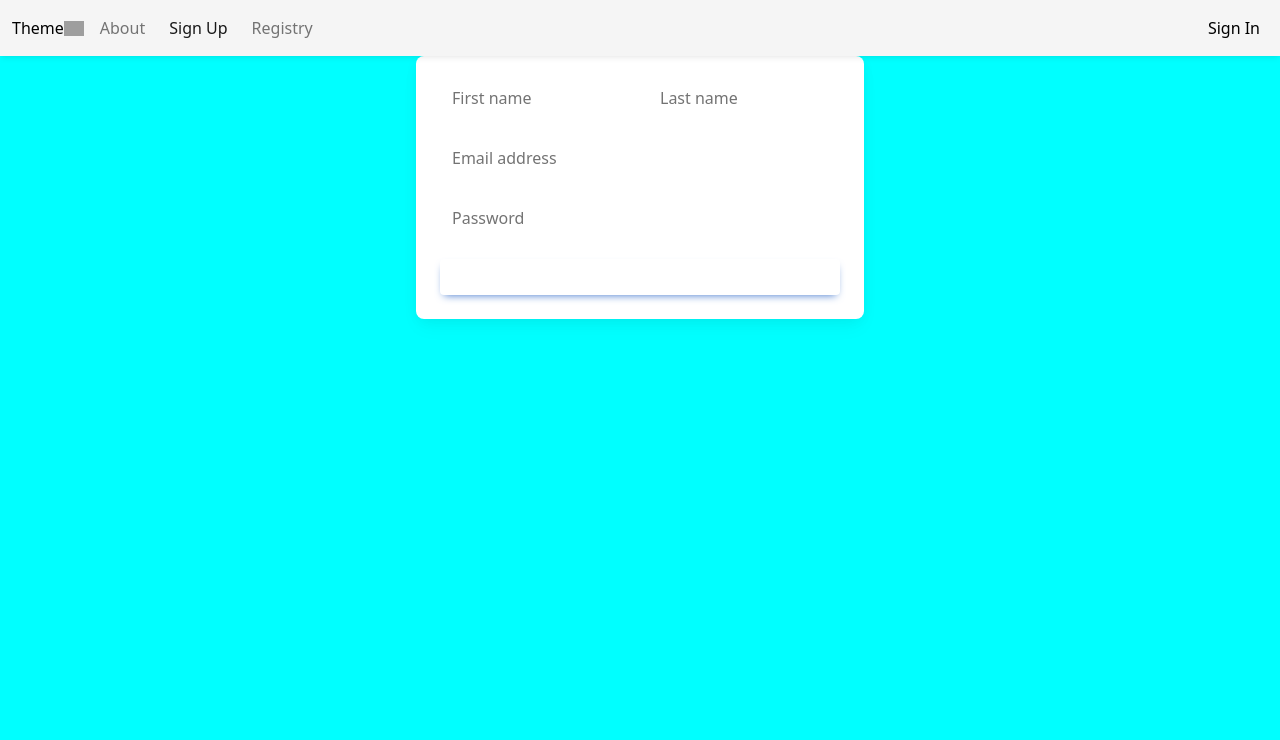
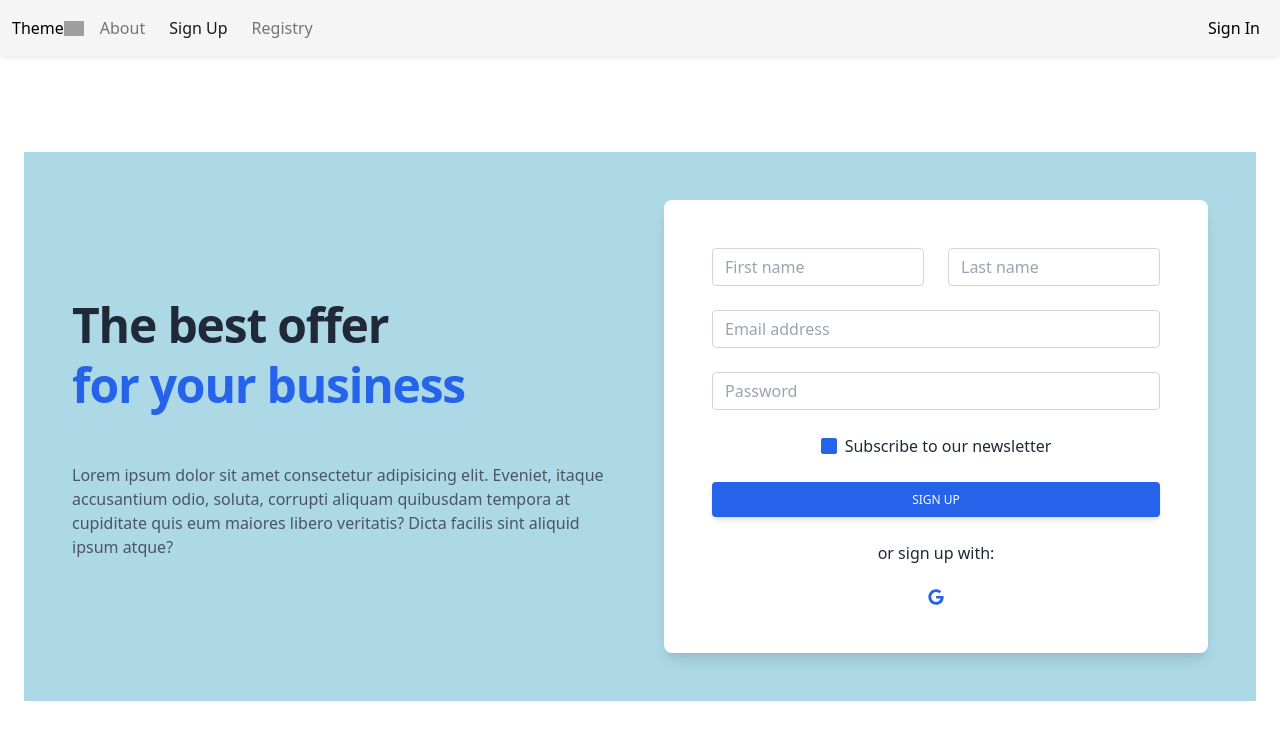
Before and after one commit to TravisH-bot/NAB, a React (Create React App) app: page /signup in a window 1280 px wide. Shown: the top 740 px of the page. Built offline with nearby package versions, Linux system fonts and the light colour scheme; no server answers; grey boxes are pictures that could not be loaded; what tw-elements would draw is missing.

Commit message:
redesigned the sign up form

```diff
--- a/src/components/auth/signup/Signup.page.js
+++ b/src/components/auth/signup/Signup.page.js
@@ -22,97 +22,114 @@ const SignUp = () => {
   };
 
   return (
-    <>
-      <div className="test flex justify-center">
-        <div className="signUpForm">
-          <div class="block max-w-md rounded-lg bg-white p-6 shadow-[0_2px_15px_-3px_rgba(0,0,0,0.07),0_10px_20px_-2px_rgba(0,0,0,0.04)] dark:bg-neutral-700">
+    // <!-- Container for demo purpose -->
+    <div className="container my-24 px-6 mx-auto">
+      {/* <!-- Section: Design Block --> */}
+      <section className="mb-32 text-gray-800 text-center lg:text-left">
+        <div
+          className="px-6 py-12 md:px-12"
+          style={{ backgroundColor: "lightBlue" }}
+        >
+          <div className="grid lg:grid-cols-2 gap-12 flex items-center">
+            <div className="mt-12 lg:mt-0">
+              <h1 className="text-5xl font-bold tracking-tight leading-tight mb-12">
+                The best offer <br />
+                <span className="text-blue-600">for your business</span>
+              </h1>
+              <p className="text-gray-600">
+                Lorem ipsum dolor sit amet consectetur adipisicing elit.
+                Eveniet, itaque accusantium odio, soluta, corrupti aliquam
+                quibusdam tempora at cupiditate quis eum maiores libero
+                veritatis? Dicta facilis sint aliquid ipsum atque?
+              </p>
+            </div>
+            <div className="mb-12 lg:mb-0">
+              <div className="block rounded-lg shadow-lg bg-white px-6 py-12 md:px-12">
                 <form onSubmit={signUp}>
-              <div class="grid grid-cols-2 gap-4">
-                {/* <!--First name input--> */}
-                <div class="relative mb-6" data-te-input-wrapper-init>
+                  <div className="grid md:grid-cols-2 md:gap-6">
+                    <div className="mb-6">
                       <input
                         type="text"
-                    class="peer block min-h-[auto] w-full rounded border-0 bg-transparent px-3 py-[0.32rem] leading-[1.6] outline-none transition-all duration-200 ease-linear focus:placeholder:opacity-100 data-[te-input-state-active]:placeholder:opacity-100 motion-reduce:transition-none dark:text-neutral-200 dark:placeholder:text-neutral-200 [&:not([data-te-input-placeholder-active])]:placeholder:opacity-0"
-                    id="exampleInput123"
-                    aria-describedby="emailHelp123"
+                        className="form-control block w-full px-3 py-1.5 text-base font-normal text-gray-700 bg-white bg-clip-padding border border-solid border-gray-300 rounded transition ease-in-out m-0 focus:text-gray-700 focus:bg-white focus:border-blue-600 focus:outline-none"
                         placeholder="First name"
                       />
-                  <label
-                    for="emailHelp123"
-                    class="pointer-events-none absolute left-3 top-0 mb-0 max-w-[90%] origin-[0_0] truncate pt-[0.37rem] leading-[1.6] text-neutral-500 transition-all duration-200 ease-out peer-focus:-translate-y-[0.9rem] peer-focus:scale-[0.8] peer-focus:text-primary peer-data-[te-input-state-active]:-translate-y-[0.9rem] peer-data-[te-input-state-active]:scale-[0.8] motion-reduce:transition-none dark:text-neutral-200 dark:peer-focus:text-primary"
-                  >
-                    First name
-                  </label>
                     </div>
-
-                {/* <!--Last name input--> */}
-                <div class="relative mb-6" data-te-input-wrapper-init>
+                    <div className="mb-6">
                       <input
                         type="text"
-                    class="peer block min-h-[auto] w-full rounded border-0 bg-transparent px-3 py-[0.32rem] leading-[1.6] outline-none transition-all duration-200 ease-linear focus:placeholder:opacity-100 data-[te-input-state-active]:placeholder:opacity-100 motion-reduce:transition-none dark:text-neutral-200 dark:placeholder:text-neutral-200 [&:not([data-te-input-placeholder-active])]:placeholder:opacity-0"
-                    id="exampleInput124"
-                    aria-describedby="emailHelp124"
+                        className="form-control block w-full px-3 py-1.5 text-base font-normal text-gray-700 bg-white bg-clip-padding border border-solid border-gray-300 rounded transition ease-in-out m-0 focus:text-gray-700 focus:bg-white focus:border-blue-600 focus:outline-none"
                         placeholder="Last name"
                       />
-                  <label
-                    for="exampleInput124"
-                    class="pointer-events-none absolute left-3 top-0 mb-0 max-w-[90%] origin-[0_0] truncate pt-[0.37rem] leading-[1.6] text-neutral-500 transition-all duration-200 ease-out peer-focus:-translate-y-[0.9rem] peer-focus:scale-[0.8] peer-focus:text-primary peer-data-[te-input-state-active]:-translate-y-[0.9rem] peer-data-[te-input-state-active]:scale-[0.8] motion-reduce:transition-none dark:text-neutral-200 dark:peer-focus:text-primary"
-                  >
-                    Last name
-                  </label>
                     </div>
                   </div>
-
-              {/* <!--Email input--> */}
-              <div class="relative mb-6" data-te-input-wrapper-init>
                   <input
                     type="email"
                     value={email}
                     onChange={(e) => setEmail(e.target.value)}
-                  class="peer block min-h-[auto] w-full rounded border-0 bg-transparent px-3 py-[0.32rem] leading-[1.6] outline-none transition-all duration-200 ease-linear focus:placeholder:opacity-100 data-[te-input-state-active]:placeholder:opacity-100 motion-reduce:transition-none dark:text-neutral-200 dark:placeholder:text-neutral-200 [&:not([data-te-input-placeholder-active])]:placeholder:opacity-0"
-                  id="exampleInput125"
+                    className="form-control block w-full px-3 py-1.5 mb-6 text-base font-normal text-gray-700 bg-white bg-clip-padding border border-solid border-gray-300 rounded transition ease-in-out m-0 focus:text-gray-700 focus:bg-white focus:border-blue-600 focus:outline-none"
                     placeholder="Email address"
                   />
-                <label
-                  for="exampleInput125"
-                  class="pointer-events-none absolute left-3 top-0 mb-0 max-w-[90%] origin-[0_0] truncate pt-[0.37rem] leading-[1.6] text-neutral-500 transition-all duration-200 ease-out peer-focus:-translate-y-[0.9rem] peer-focus:scale-[0.8] peer-focus:text-primary peer-data-[te-input-state-active]:-translate-y-[0.9rem] peer-data-[te-input-state-active]:scale-[0.8] motion-reduce:transition-none dark:text-neutral-200 dark:peer-focus:text-neutral-200"
-                >
-                  Email address
-                </label>
-              </div>
-
-              {/* <!--Password input--> */}
-              <div class="relative mb-6" data-te-input-wrapper-init>
                   <input
                     type="password"
                     value={password}
                     onChange={(e) => setPassword(e.target.value)}
-                  class="peer block min-h-[auto] w-full rounded border-0 bg-transparent px-3 py-[0.32rem] leading-[1.6] outline-none transition-all duration-200 ease-linear focus:placeholder:opacity-100 data-[te-input-state-active]:placeholder:opacity-100 motion-reduce:transition-none dark:text-neutral-200 dark:placeholder:text-neutral-200 [&:not([data-te-input-placeholder-active])]:placeholder:opacity-0"
-                  id="exampleInput126"
+                    className="form-control block w-full px-3 py-1.5 mb-6 text-base font-normal text-gray-700 bg-white bg-clip-padding border border-solid border-gray-300 rounded transition ease-in-out m-0 focus:text-gray-700 focus:bg-white focus:border-blue-600 focus:outline-none"
                     placeholder="Password"
                   />
+                  <div className="form-check flex justify-center mb-6">
+                    <input
+                      className="form-check-input appearance-none h-4 w-4 border border-gray-300 rounded-sm bg-white checked:bg-blue-600 checked:border-blue-600 focus:outline-none transition duration-200 mt-1 align-top bg-no-repeat bg-center bg-contain float-left mr-2 cursor-pointer"
+                      type="checkbox"
+                      value=""
+                      id="flexCheckChecked"
+                      checked
+                    />
                     <label
-                  for="exampleInput126"
-                  class="pointer-events-none absolute left-3 top-0 mb-0 max-w-[90%] origin-[0_0] truncate pt-[0.37rem] leading-[1.6] text-neutral-500 transition-all duration-200 ease-out peer-focus:-translate-y-[0.9rem] peer-focus:scale-[0.8] peer-focus:text-primary peer-data-[te-input-state-active]:-translate-y-[0.9rem] peer-data-[te-input-state-active]:scale-[0.8] motion-reduce:transition-none dark:text-neutral-200 dark:peer-focus:text-neutral-200"
+                      className="form-check-label inline-block text-gray-800"
+                      for="flexCheckChecked"
                     >
-                  Password
+                      Subscribe to our newsletter
                     </label>
                   </div>
-
-              {/* <!--Submit button--> */}
                   <button
                     type="submit"
-                class="inline-block w-full rounded bg-primary px-6 pb-2 pt-2.5 text-xs font-medium uppercase leading-normal text-white shadow-[0_4px_9px_-4px_#3b71ca] transition duration-150 ease-in-out hover:bg-primary-600 hover:shadow-[0_8px_9px_-4px_rgba(59,113,202,0.3),0_4px_18px_0_rgba(59,113,202,0.2)] focus:bg-primary-600 focus:shadow-[0_8px_9px_-4px_rgba(59,113,202,0.3),0_4px_18px_0_rgba(59,113,202,0.2)] focus:outline-none focus:ring-0 active:bg-primary-700 active:shadow-[0_8px_9px_-4px_rgba(59,113,202,0.3),0_4px_18px_0_rgba(59,113,202,0.2)]"
-                data-te-ripple-init
-                data-te-ripple-color="light"
+                    data-mdb-ripple="true"
+                    data-mdb-ripple-color="light"
+                    className="inline-block px-6 py-2.5 mb-6 w-full bg-blue-600 text-white font-medium text-xs leading-tight uppercase rounded shadow-md hover:bg-blue-700 hover:shadow-lg focus:bg-blue-700 focus:shadow-lg focus:outline-none focus:ring-0 active:bg-blue-800 active:shadow-lg transition duration-150 ease-in-out"
                   >
                     Sign up
                   </button>
+                  <div className="text-center">
+                    <p className="mb-6">or sign up with:</p>
+                  </div>
+                  <div className="flex justify-center">
+                    <a
+                      href="#!"
+                      role="button"
+                      className="text-blue-600 hover:text-blue-700 focus:text-blue-700 action:text-blue-800 transition duration-200 ease-in-out"
+                    >
+                      {/* <!-- Google --> */}
+                      <svg
+                        xmlns="http://www.w3.org/2000/svg"
+                        viewBox="0 0 488 512"
+                        className="w-4 h-4 mx-4"
+                      >
+                        {/* <!--! Font Awesome Pro 6.0.0 by @fontawesome - https://fontawesome.com License - https://fontawesome.com/license (Commercial License) Copyright 2022 Fonticons, Inc. --> */}
+                        <path
+                          fill="currentColor"
+                          d="M488 261.8C488 403.3 391.1 504 248 504 110.8 504 0 393.2 0 256S110.8 8 248 8c66.8 0 123 24.5 166.3 64.9l-67.5 64.9C258.5 52.6 94.3 116.6 94.3 256c0 86.5 69.1 156.6 153.7 156.6 98.2 0 135-70.4 140.8-106.9H248v-85.3h236.1c2.3 12.7 3.9 24.9 3.9 41.4z"
+                        />
+                      </svg>
+                    </a>
+                  </div>
                 </form>
               </div>
             </div>
           </div>
-    </>
+        </div>
+      </section>
+      {/* <!-- Section: Design Block --> */}
+    </div>
   );
 };
 
```
Lines whose indentation alone changed are shown as unchanged.
